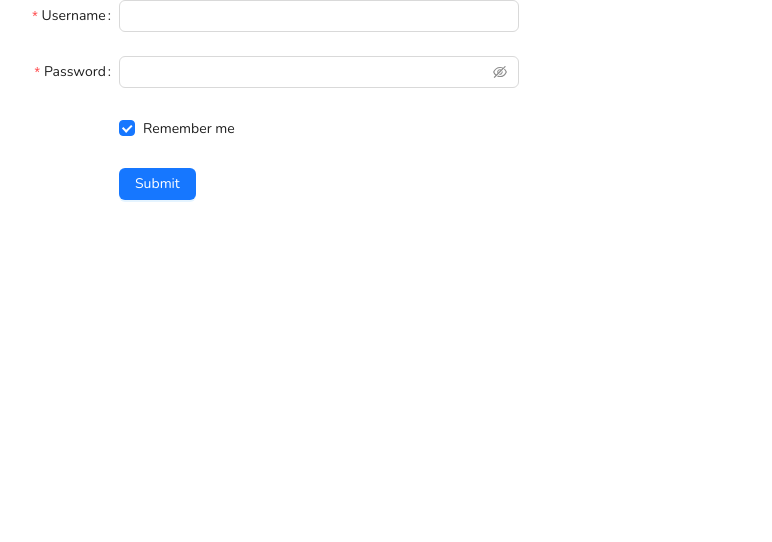
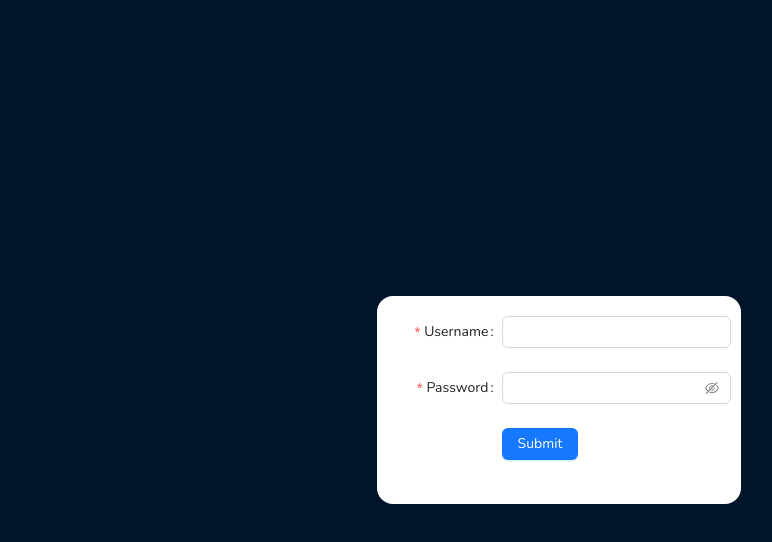
Before and after one commit to Donybro/cdkeys, a React (Vite) app: page /login in a window 1280 px wide. Shown: the top 542 px of the page, without its empty margins (81-853 px from the left). Built offline with nearby package versions, Linux system fonts and the light colour scheme; what @meilisearch/instant-meilisearch would draw is missing.

Commit message:
made ui changes

```diff
--- a/src/components/Layout/Header/index.tsx
+++ b/src/components/Layout/Header/index.tsx
@@ -1,10 +1,44 @@
-import React, { FC } from "react";
-import { Layout } from "antd";
-
+import React, { FC, useState } from "react";
+import { Button, Layout, message } from "antd";
+import { LogoutOutlined } from "@ant-design/icons";
+import apiRequest from "../../../shared/utils/api/apiRequest";
+import styles from "./style.module.scss";
+import { useNavigate } from "react-router-dom";
 const { Header } = Layout;
 
 const Index: FC = () => {
-  return <Header style={{ padding: 0, background: "#fff" }}></Header>;
+  const [isLoading, setIsLoading] = useState(false);
+  const navigate = useNavigate();
+  const logout = () => {
+    try {
+      setIsLoading(true);
+      apiRequest.post("/logout");
+      message.info("Logged out");
+      setIsLoading(false);
+      navigate("/login");
+    } catch (e) {
+      setIsLoading(false);
+      message.error("Something get wrong");
+    }
+  };
+
+  return (
+    <div className={styles.appHeader}>
+      <Header style={{ padding: 0, background: "#fff" }}>
+        <div className={styles.actions}>
+          <Button
+            type={"link"}
+            loading={isLoading}
+            disabled={isLoading}
+            icon={<LogoutOutlined />}
+            onClick={logout}
+          >
+            Logout
+          </Button>
+        </div>
+      </Header>
+    </div>
+  );
 };
 
 export default Index;
--- /dev/null
+++ b/src/components/Layout/Header/style.module.scss
@@ -0,0 +1,15 @@
+.actions{
+  display: flex;
+  align-items: center;
+  justify-content: flex-end;
+  width: 100%;
+}
+.appHeader{
+  width: 100%;
+
+  header{
+    width: 100%;
+    display: flex;
+    align-items: center;
+  }
+}
--- a/src/components/Layout/Sidebar/index.tsx
+++ b/src/components/Layout/Sidebar/index.tsx
@@ -6,6 +6,7 @@ import {
   faGamepad,
   faStar,
   faArrowUpRightDots,
+  faHandHoldingDollar,
 } from "@fortawesome/free-solid-svg-icons";
 import styles from "./styles.module.scss";
 import { useNavigate } from "react-router-dom";
@@ -60,7 +61,7 @@ const Index: FC = () => {
           },
           {
             key: "/merchants",
-            icon: <FontAwesomeIcon icon={faArrowUpRightDots} />,
+            icon: <FontAwesomeIcon icon={faHandHoldingDollar} />,
             label: "Merchants",
           },
         ]}
--- a/src/modules/Login/index.tsx
+++ b/src/modules/Login/index.tsx
@@ -1,7 +1,8 @@
 import { Button, Checkbox, Form, Input, message } from "antd";
 import apiRequest from "../../shared/utils/api/apiRequest";
 import { useNavigate } from "react-router-dom";
-
+import styles from "./style.module.scss";
+import { useState } from "react";
 const onFinishFailed = (errorInfo: any) => {
   console.log("Failed:", errorInfo);
 };
@@ -14,7 +15,10 @@ type FieldType = {
 
 const Index: React.FC = () => {
   const navigate = useNavigate();
+  const [loading, setLoading] = useState(false);
   const onFinish = async (values: any) => {
+    try {
+      setLoading(true);
       const {
         data: { success, token },
       } = await apiRequest.post("/login", {
@@ -26,8 +30,15 @@ const Index: React.FC = () => {
       } else {
         message.error("Wrong email or password");
       }
+      setLoading(false);
+    } catch (e) {
+      setLoading(false);
+      message.error("Something get wrong!");
+    }
   };
   return (
+    <div className={styles.wrapper}>
+      <div className={styles.login}>
         <Form
           name="basic"
           labelCol={{ span: 8 }}
@@ -53,21 +64,19 @@ const Index: React.FC = () => {
           >
             <Input.Password />
           </Form.Item>
-
-      <Form.Item<FieldType>
-        name="remember"
-        valuePropName="checked"
-        wrapperCol={{ offset: 8, span: 16 }}
+          <Form.Item wrapperCol={{ offset: 8, span: 16 }}>
+            <Button
+              disabled={loading}
+              loading={loading}
+              type="primary"
+              htmlType="submit"
             >
-        <Checkbox>Remember me</Checkbox>
-      </Form.Item>
-
-      <Form.Item wrapperCol={{ offset: 8, span: 16 }}>
-        <Button type="primary" htmlType="submit">
               Submit
             </Button>
           </Form.Item>
         </Form>
+      </div>
+    </div>
   );
 };
 
--- /dev/null
+++ b/src/modules/Login/style.module.scss
@@ -0,0 +1,12 @@
+.login{
+  padding: 20px 10px;
+  border-radius: 16px;
+  background: #fff;
+}
+.wrapper{
+  height: 100vh;
+  display: flex;
+  align-items: center;
+  justify-content: center;
+  background: #001529;
+}
```
Lines whose indentation alone changed are shown as unchanged.
